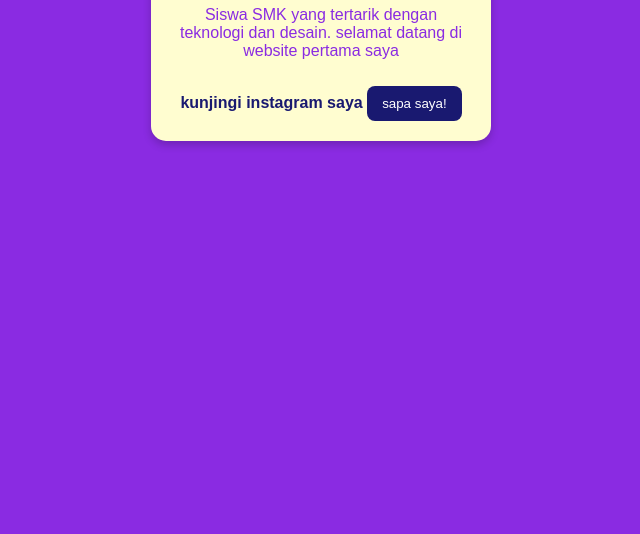
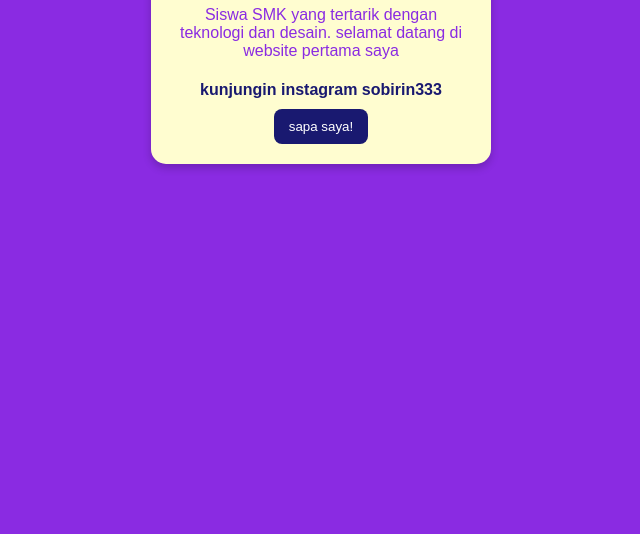
Before and after one commit to 3syke/Syke, a plain HTML site: page index.html in a window 1280 px wide. Shown: the part 266-800 px from the top of the page, without its empty margins (319-959 px from the left). Drawn offline with Linux system fonts and the light colour scheme.

Commit message:
Update index.html

```diff
--- a/index.html
+++ b/index.html
@@ -9,7 +9,7 @@
       <img SRC="IMG_20251017_131755_615.jpg" alt="Foto profil saya">
       <h1>Adha & Denis</h1>
       <p>Siswa SMK yang tertarik dengan teknologi dan desain. selamat datang di website pertama saya</p>
-      <a href="https://www.instagram.com/sobirin_333?igsh=eWo2ZTVzZzg5M3Vn">kunjingi instagram saya</a>
+      <a href="https://www.instagram.com/sobirin_333?igsh=eWo2ZTVzZzg5M3Vn">kunjungin instagram sobirin333</a>
       <button id="sapaButton">sapa saya!</button>
     </div>
     <script SRC="script.js"></script>
```
